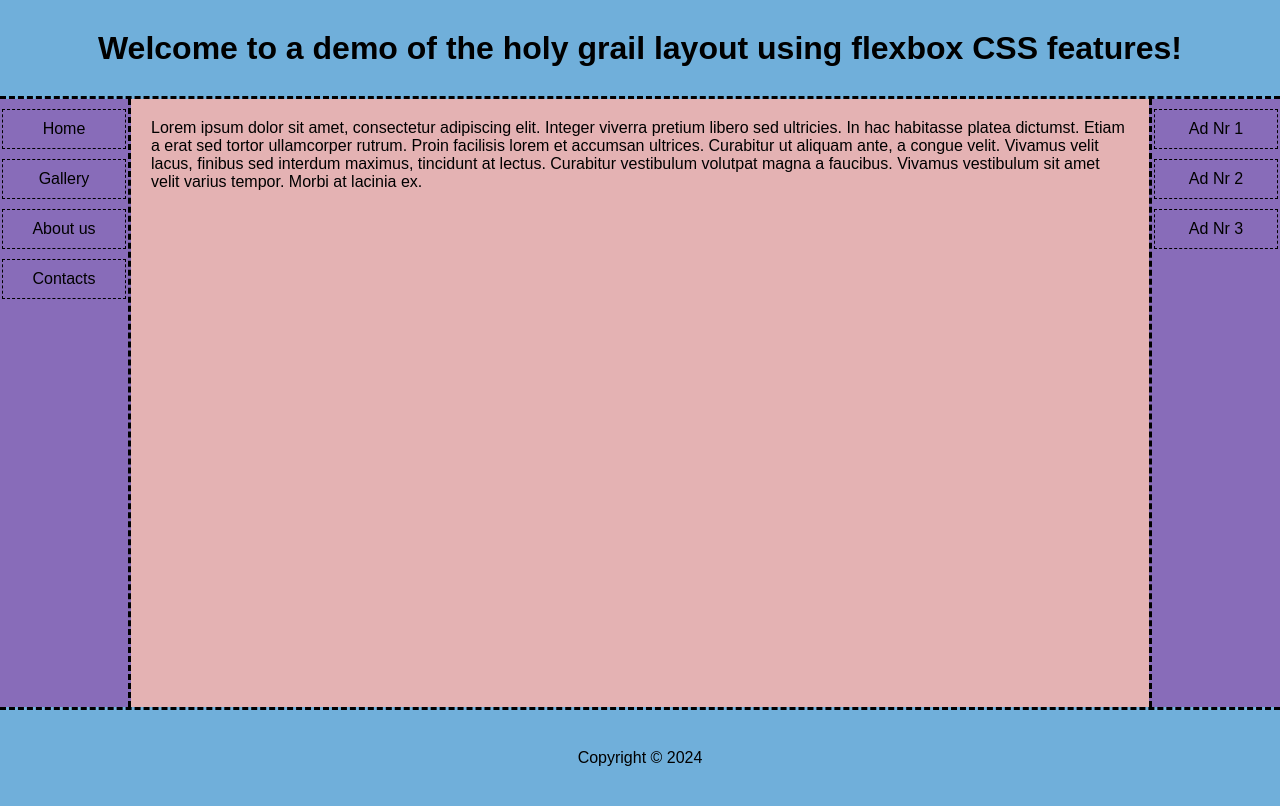
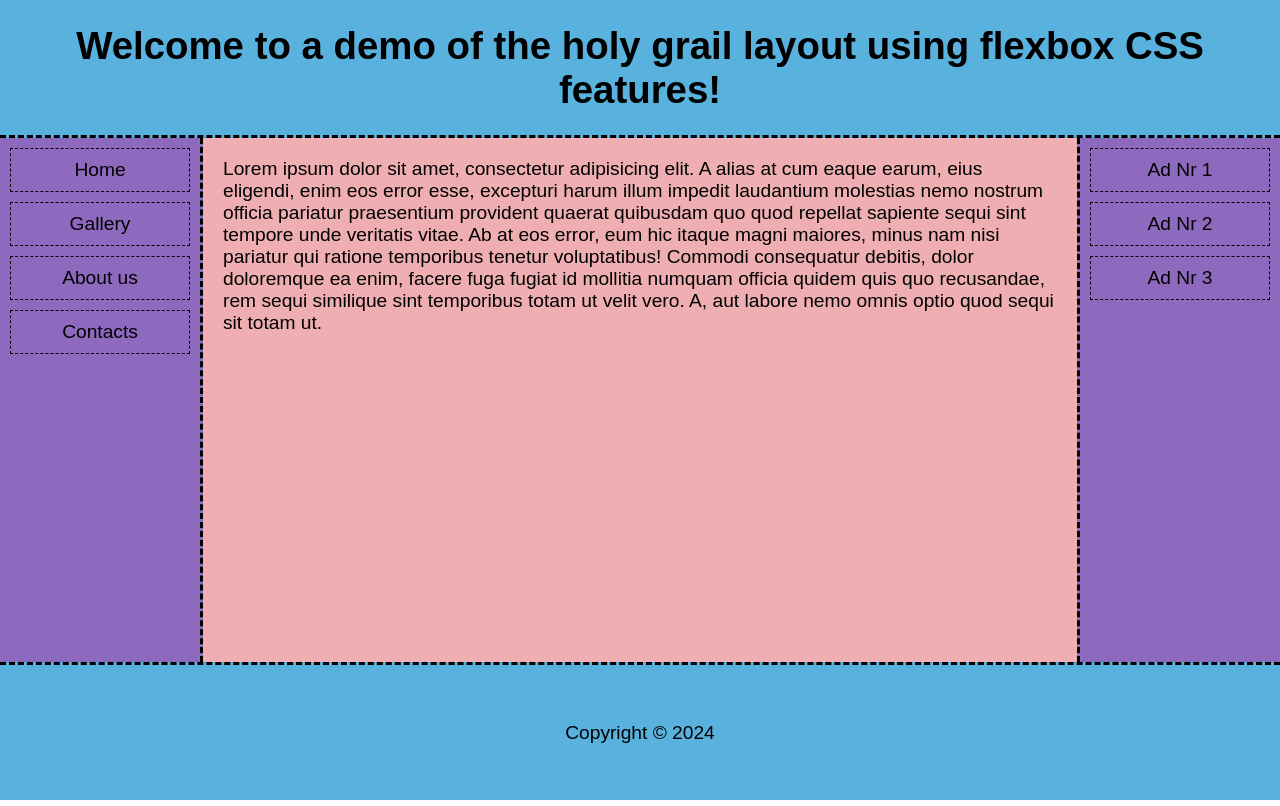
Before and after one commit to matsbak/exercises, a plain HTML site: page IDATA2301/flexbox-holy-grail/index.html in a window 1280 px wide. Drawn offline with Linux system fonts and the light colour scheme.

Commit message:
Finished exercise

```diff
--- a/IDATA2301/flexbox-holy-grail/index.html
+++ b/IDATA2301/flexbox-holy-grail/index.html
@@ -6,104 +6,96 @@
   </head>
   <style>
     body {
+      display: flex;
+      flex-direction: column;
+
+      min-width: 1000px;
+      min-height: 100vh;
       margin: 0;
-      font-family: Arial, sans-serif;
 
-      display: flex;
-      flex-wrap: wrap;
+      font-size: 1.2em;
+      font-family: sans-serif;
     }
     header {
-      height: 12vh;
-      border-bottom: dashed;
-      background-color: #70AFDA;
-
-      flex: 0 1 100%;
-      order: -2;
-
+      border-bottom: 3px dashed;
+    }
+    footer {
+      border-top: 3px dashed;
+    }
+    header, footer {
       display: flex;
       justify-content: center;
       align-items: center;
+
+      height: 95px;
+      padding: 20px;
+      background-color: #59B1DE;
+
+      text-align: center;
     }
     main {
+      flex: 1 0 600px;
+
+      min-width: 600px;
       padding: 20px;
-      min-width: 600px;
-      background-color: #E4B2B3;
-
-      flex: 1; /* flex: 1 1 0% */
-      order: 0;
+      background-color: #EFAFB2;
     }
     nav {
-      height: 76vh;
-      border-right: dashed;
-      background-color: #886CB9;
-
-      flex: 0 1 10%;
       order: -1;
 
-      display: flex;
-      flex-flow: column wrap;
-      align-items: center;
+      border-right: 3px dashed;
     }
     aside {
-      height: 76vh;
-      border-left: dashed;
-      background-color: #886CB9;
+      border-left: 3px dashed;
+    }
+    nav, aside {
+      flex: 0 0 200px;
 
-      flex: 0 1 10%;
-      order: 1;
-
-      display: flex;
-      flex-flow: column wrap;
-      align-items: center;
-    }
-    footer {
-      height: 12vh;
-      border-top: dashed;
-      background-color: #70AFDA;
-
-      flex: 0 1 100%;
-      order: 2;
-
-      display: flex;
-      justify-content: center;
-      align-items: center;
+      background-color: #8E6ABE;
     }
     p {
       margin: 0;
     }
-    div {
-      margin-top: 10px;
+    .element-container {
+      margin: 10px;
       padding: 10px;
-      width: 80%;
+
       border: 1px dashed;
+
       text-align: center;
+    }
+    #main-container {
+      display: flex;
+      flex-grow: 1;
     }
   </style>
   <body>
     <header>
       <h1>Welcome to a demo of the holy grail layout using flexbox CSS features!</h1>
     </header>
+    <div id="main-container">
       <main>
-      <p>
-        Lorem ipsum dolor sit amet, consectetur adipiscing elit. Integer viverra pretium libero sed
-        ultricies. In hac habitasse platea dictumst. Etiam a erat sed tortor ullamcorper rutrum.
-        Proin facilisis lorem et accumsan ultrices. Curabitur ut aliquam ante, a congue velit.
-        Vivamus velit lacus, finibus sed interdum maximus, tincidunt at lectus. Curabitur
-        vestibulum volutpat magna a faucibus. Vivamus vestibulum sit amet velit varius tempor.
-        Morbi at lacinia ex.
-      </p>
+        <p>Lorem ipsum dolor sit amet, consectetur adipisicing elit. A alias at cum eaque earum,
+        eius eligendi, enim eos error esse, excepturi harum illum impedit laudantium molestias nemo
+        nostrum officia pariatur praesentium provident quaerat quibusdam quo quod repellat sapiente
+        sequi sint tempore unde veritatis vitae. Ab at eos error, eum hic itaque magni maiores,
+        minus nam nisi pariatur qui ratione temporibus tenetur voluptatibus! Commodi consequatur
+        debitis, dolor doloremque ea enim, facere fuga fugiat id mollitia numquam officia quidem
+        quis quo recusandae, rem sequi similique sint temporibus totam ut velit vero. A, aut labore
+        nemo omnis optio quod sequi sit totam ut.</p>
       </main>
       <nav>
-      <div>Home</div>
-      <div>Gallery</div>
-      <div>About us</div>
-      <div>Contacts</div>
+        <div class="element-container"><p>Home</p></div>
+        <div class="element-container"><p>Gallery</p></div>
+        <div class="element-container"><p>About us</p></div>
+        <div class="element-container"><p>Contacts</p></div>
       </nav>
       <aside>
-      <div>Ad Nr 1</div>
-      <div>Ad Nr 2</div>
-      <div>Ad Nr 3</div>
+        <div class="element-container"><p>Ad Nr 1</p></div>
+        <div class="element-container"><p>Ad Nr 2</p></div>
+        <div class="element-container"><p>Ad Nr 3</p></div>
       </aside>
+    </div>
     <footer>
       <p>Copyright &copy; 2024</p>
     </footer>
```
Lines whose indentation alone changed are shown as unchanged.
